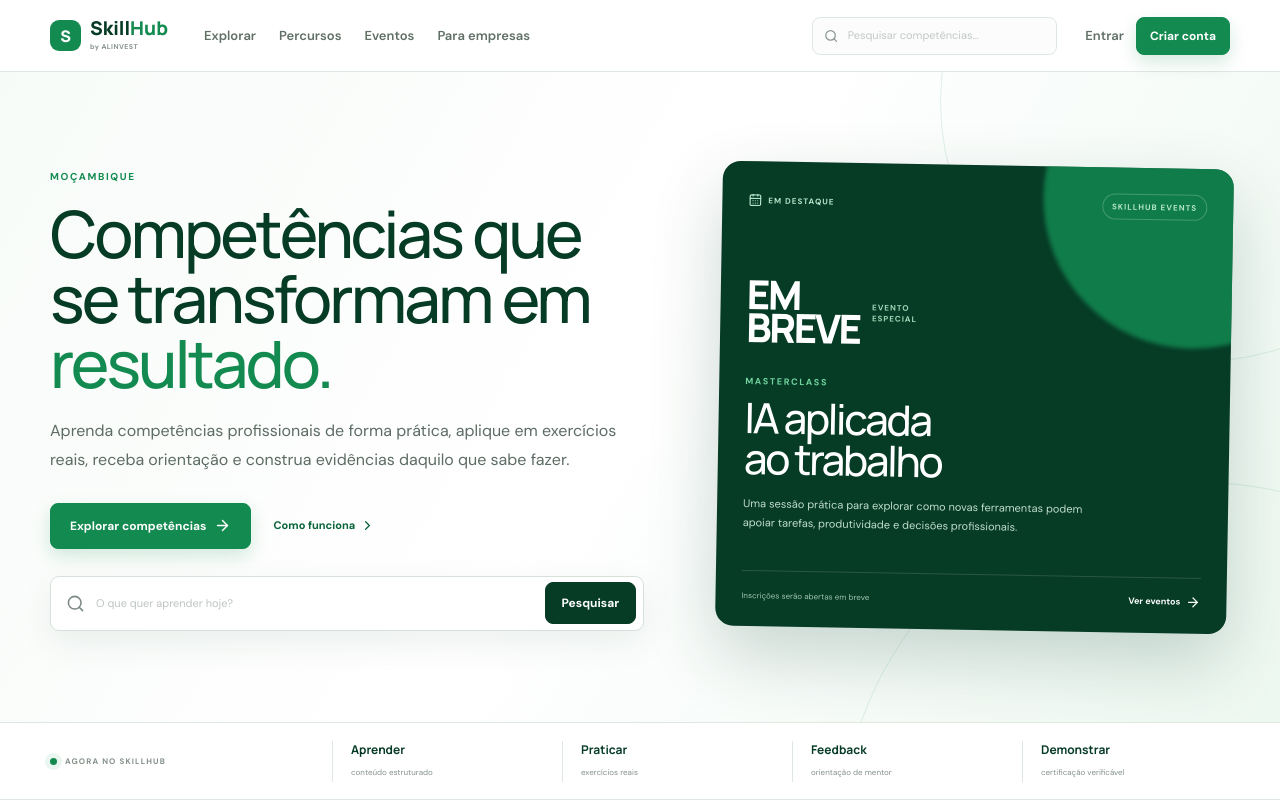
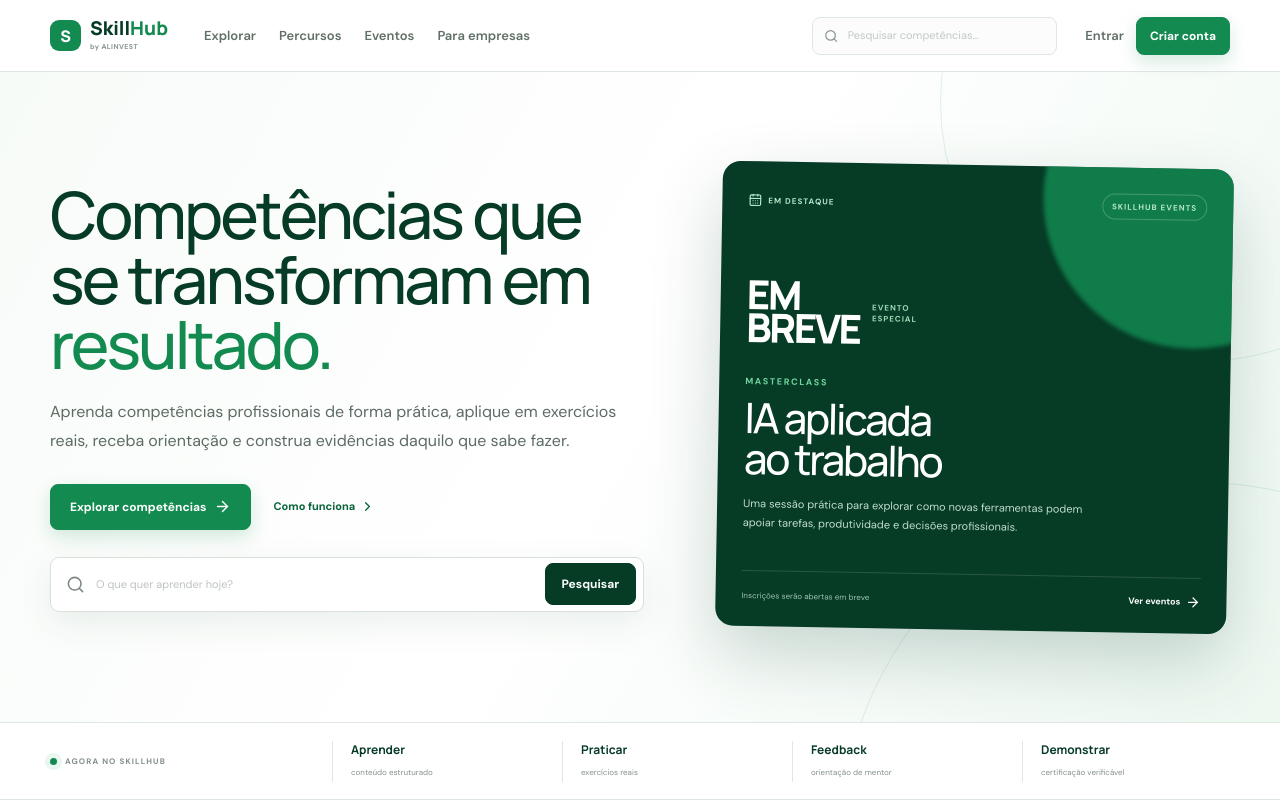
Before and after one commit to acjl-mz/academy, a Next.js app: page / in a window 1280 px wide. Shown: the top 800 px of the page. Built offline with nearby package versions, Linux system fonts and the light colour scheme.

Commit message:
Remove redundant hero location label

```diff
--- a/app/page.tsx
+++ b/app/page.tsx
@@ -45,7 +45,6 @@
 <main>
 <section className="hero-billboard"><div className="hero-orbit orbit-one"/><div className="hero-orbit orbit-two"/><div className="container hero-grid">
 <div className="hero-copy">
-<div className="hero-location">MOÇAMBIQUE</div>
 <h1>Competências que se transformam em <span>resultado.</span></h1>
 <p>Aprenda competências profissionais de forma prática, aplique em exercícios reais, receba orientação e construa evidências daquilo que sabe fazer.</p>
 <div className="hero-actions"><a className="button button-primary button-large" href="/skills">Explorar competências <ArrowRight size={17}/></a><a className="text-link" href="#como-funciona">Como funciona <ChevronRight size={15}/></a></div>
```
